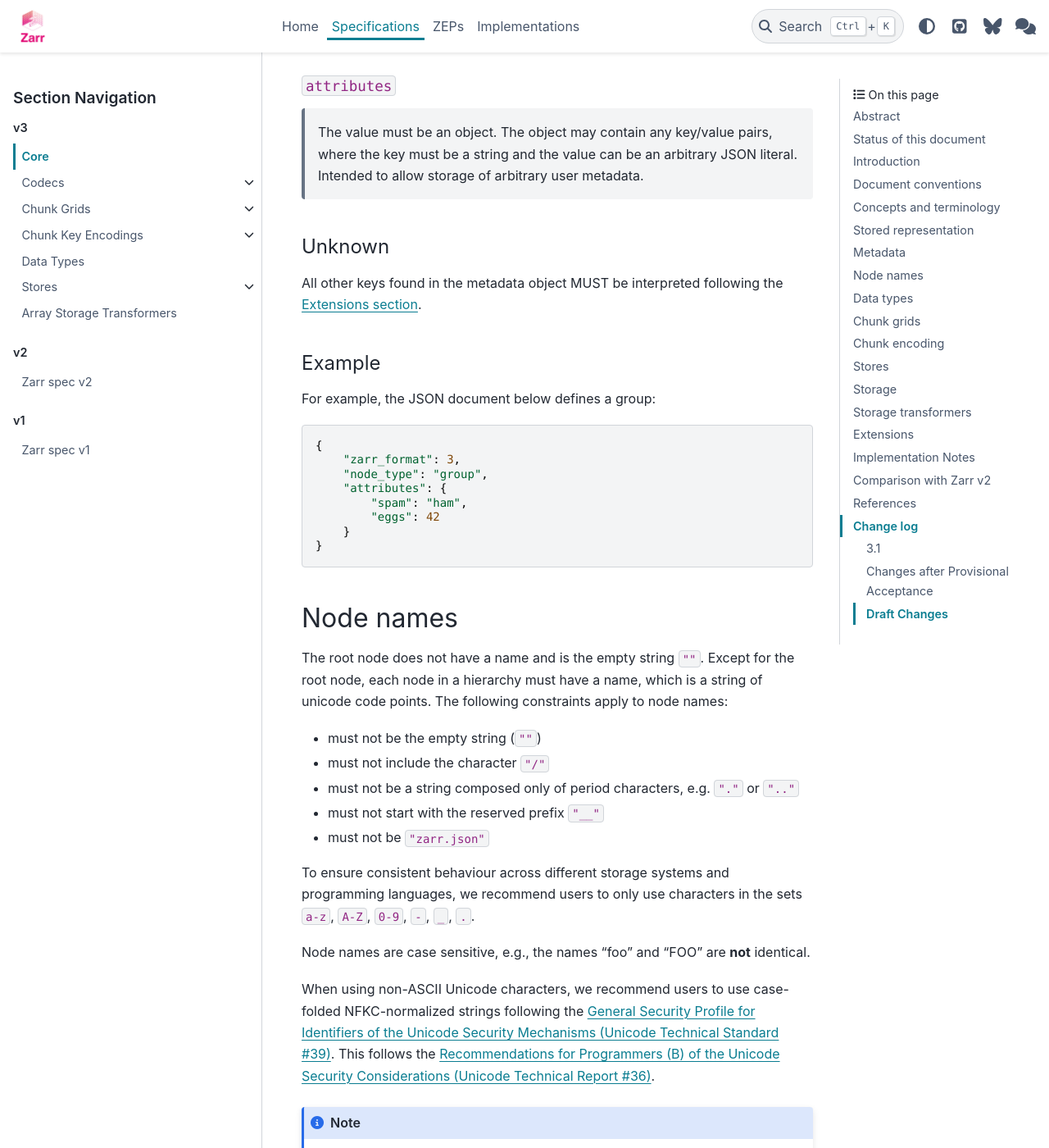
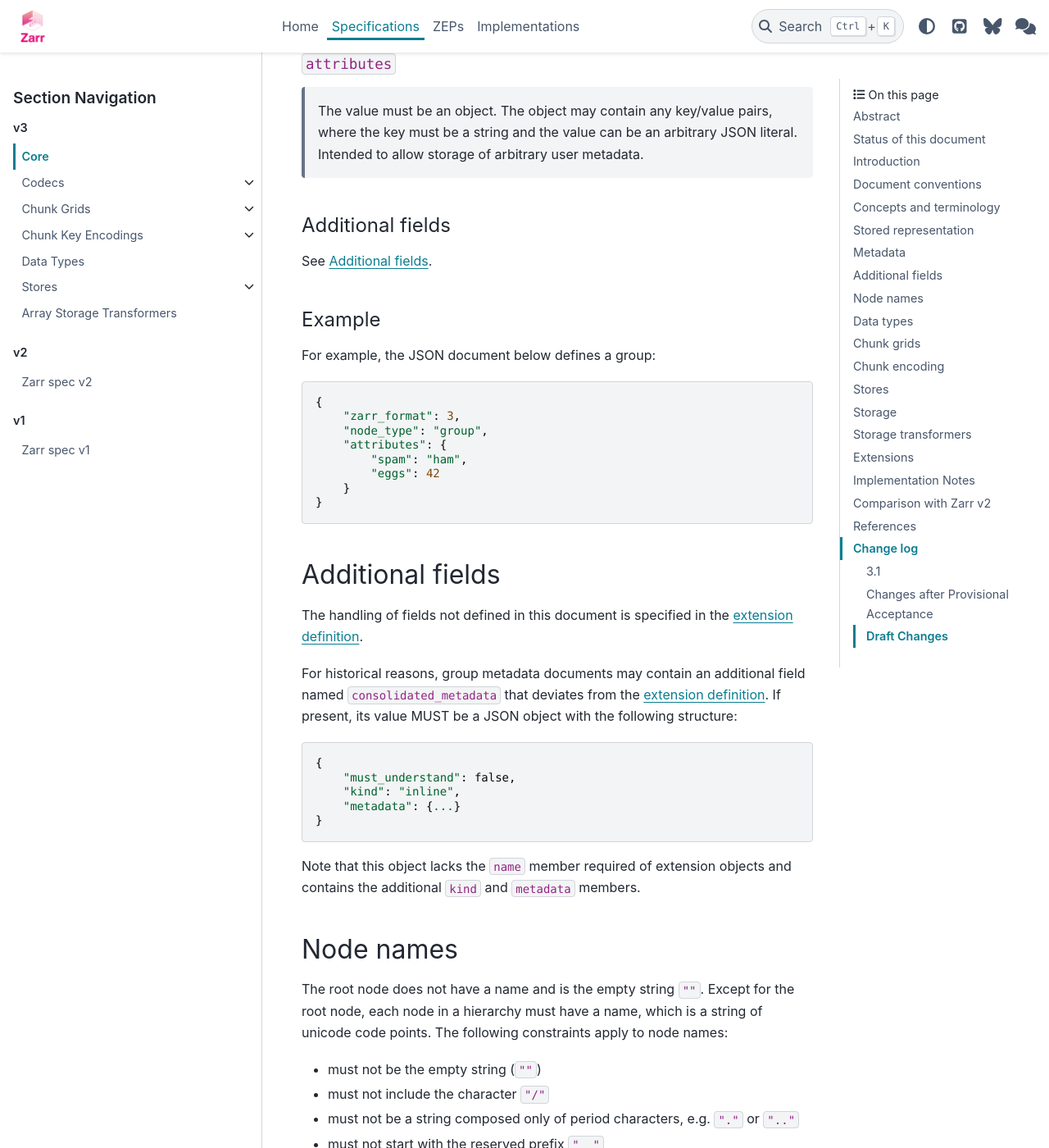
Before and after one commit to zarr-developers/zarr-specs, a Sphinx documentation site: the page built from docs/v3/core/index.rst, in a window 1280 px wide and 1400 px high, scrolled down 16976 px. Shown: the whole window at 82% size. Built offline with Sphinx 7.4.7 and the PyData theme 0.15.4, drawn with Linux system fonts in a browser that asks for light colours; some of the changed text lies outside the part shown.

Commit message:
adjust language about extra keys to permit consolidated metadata (#373)
* restore old language about extra keys

* remove old text

* docs: carve out exception just for consolidated metadata

* restore admonition

* Update index.rst

```diff
--- a/docs/v3/core/index.rst
+++ b/docs/v3/core/index.rst
@@ -646,13 +646,11 @@ The following members are optional:
     same dimension name across multiple arrays within the same Zarr hierarchy,
     but extensions or specific applications may do so.
 
-.. _array-metadata-extensions:
-
-Unknown
-^^^^^^^
-
-All other keys found in the metadata object MUST be interpreted
-following the :ref:`Extensions section <extensions_section>`.
+Additional fields
+^^^^^^^^^^^^^^^^^
+
+See :ref:`Additional fields<additional_fields>`.
+
 
 Example
 ^^^^^^^
@@ -777,13 +775,10 @@ Optional keys:
     pairs, where the key must be a string and the value can be an arbitrary
     JSON literal. Intended to allow storage of arbitrary user metadata.
 
-.. _group-metadata-extensions:
-
-Unknown
-^^^^^^^
-
-All other keys found in the metadata object MUST be interpreted
-following the :ref:`Extensions section <extensions_section>`.
+Additional fields
+^^^^^^^^^^^^^^^^^
+
+See :ref:`Additional fields<additional_fields>`.
 
 Example
 ^^^^^^^
@@ -798,6 +793,27 @@ For example, the JSON document below defines a group::
             "eggs": 42
         }
     }
+
+.. _additional_fields:
+
+Additional fields
+=================
+
+The handling of fields not defined in this document is specified in the
+:ref:`extension definition <extension-definition-must-understand>`.
+
+For historical reasons, group metadata documents may contain an additional field named
+``consolidated_metadata`` that deviates from the :ref:`extension definition <extension-definition>`.
+If present, its value MUST be a JSON object with the following structure::
+
+    {
+        "must_understand": false,
+        "kind": "inline",
+        "metadata": {...}
+    }
+
+Note that this object lacks the ``name`` member required of extension objects and contains the
+additional ``kind`` and ``metadata`` members.
 
 Node names
 ==========
```
